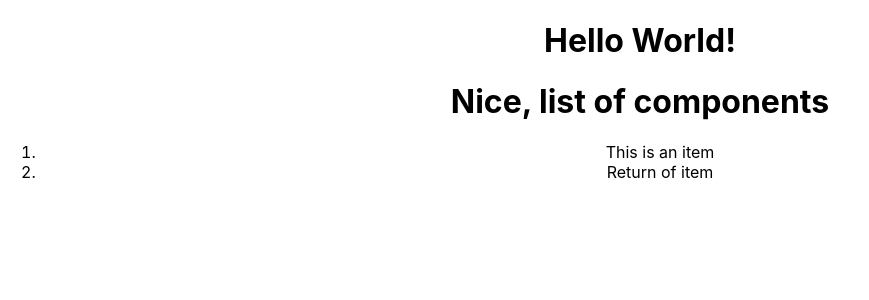
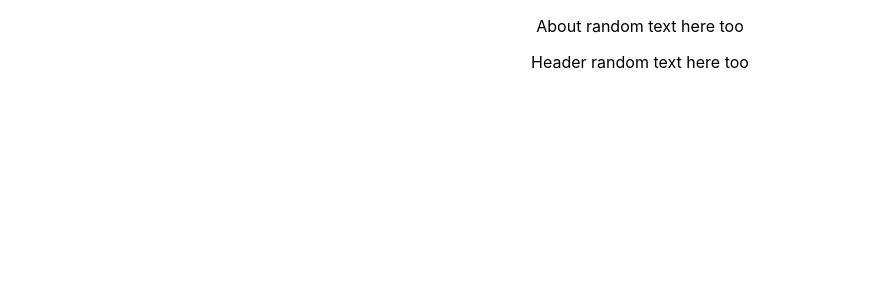
Before and after one commit to Tissinapa/advancedWeek11, a React (Create React App) app: page /about in a window 1280 px wide. Shown: the top 300 px of the page, without its empty margins (0-869 px from the left). Built offline with nearby package versions, Linux system fonts and the light colour scheme.

Commit message:
CODE: added route

```diff
--- a/package.json
+++ b/package.json
@@ -8,6 +8,7 @@
     "@testing-library/user-event": "^13.5.0",
     "react": "^18.2.0",
     "react-dom": "^18.2.0",
+    "react-router-dom": "^6.8.1",
     "react-scripts": "5.0.1",
     "web-vitals": "^2.1.4"
   },
--- a/src/App.js
+++ b/src/App.js
@@ -1,13 +1,22 @@
 //import logo from './logo.svg';
 import './App.css';
 import MyContainer from "./components/MyContainer"
+import Header from "./components/Header"
+import About from "./components/About"
+import  {BrowserRouter as Router, Routes, Route} from "react-router-dom"
 
 function App() {
   return (
-    <div className="App">
-      <h1>Hello World!</h1>
-      <MyContainer/>
-    </div>
+    <Router>
+      <div className="App">
+
+        <Routes>
+          <Route path="/" element={<><MyContainer/><Header/>  </>}></Route>
+          <Route path='/about' element={<><About/><Header/> </>} />
+        </Routes>
+      </div>
+    </Router>
+
   );
 }
 
--- /dev/null
+++ b/src/components/About.js
@@ -0,0 +1,13 @@
+
+
+// Fetch tavaroita here https://jsonplaceholder.typicode.com/posts
+function About() {
+  return (
+    <div>
+      <p>About random text here too</p>
+    </div>
+
+  )
+}
+
+export default About
--- /dev/null
+++ b/src/components/Header.js
@@ -0,0 +1,14 @@
+
+
+
+
+function Header() {
+  return (
+    <div>
+      <p>Header random text here too</p>
+    </div>
+
+  )
+}
+
+export default Header
--- a/src/components/MyContainer.js
+++ b/src/components/MyContainer.js
@@ -1,8 +1,14 @@
 import MyList from "./MyList"
-
+import {useState} from "react"
 
 
 const MyContainer = () => {
+  const [items,setItems] = useState([
+    {id:"1", text: "This is an item"},
+    {id:"2", text: "Return of item"}
+  ])
+
+
   return (
     <div>
       <MyList
@@ -11,6 +17,7 @@ const MyContainer = () => {
           {id:"1", text: "This is an item"},
           {id:"2", text: "Return of item"}
         ]}/>
+
     </div>
   )
 }
```
Also changed, not shown: 1 other file (tests, documents, lock files or other folders).
